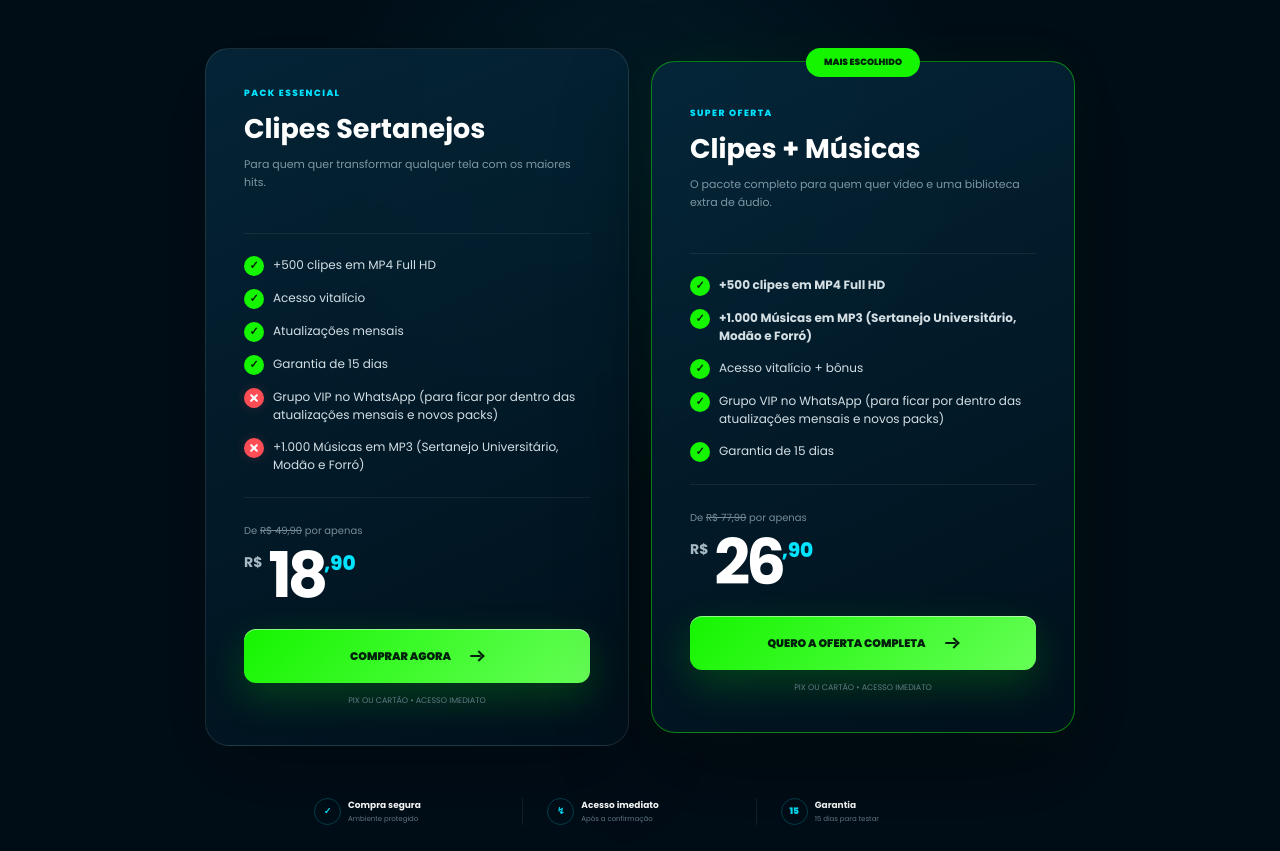
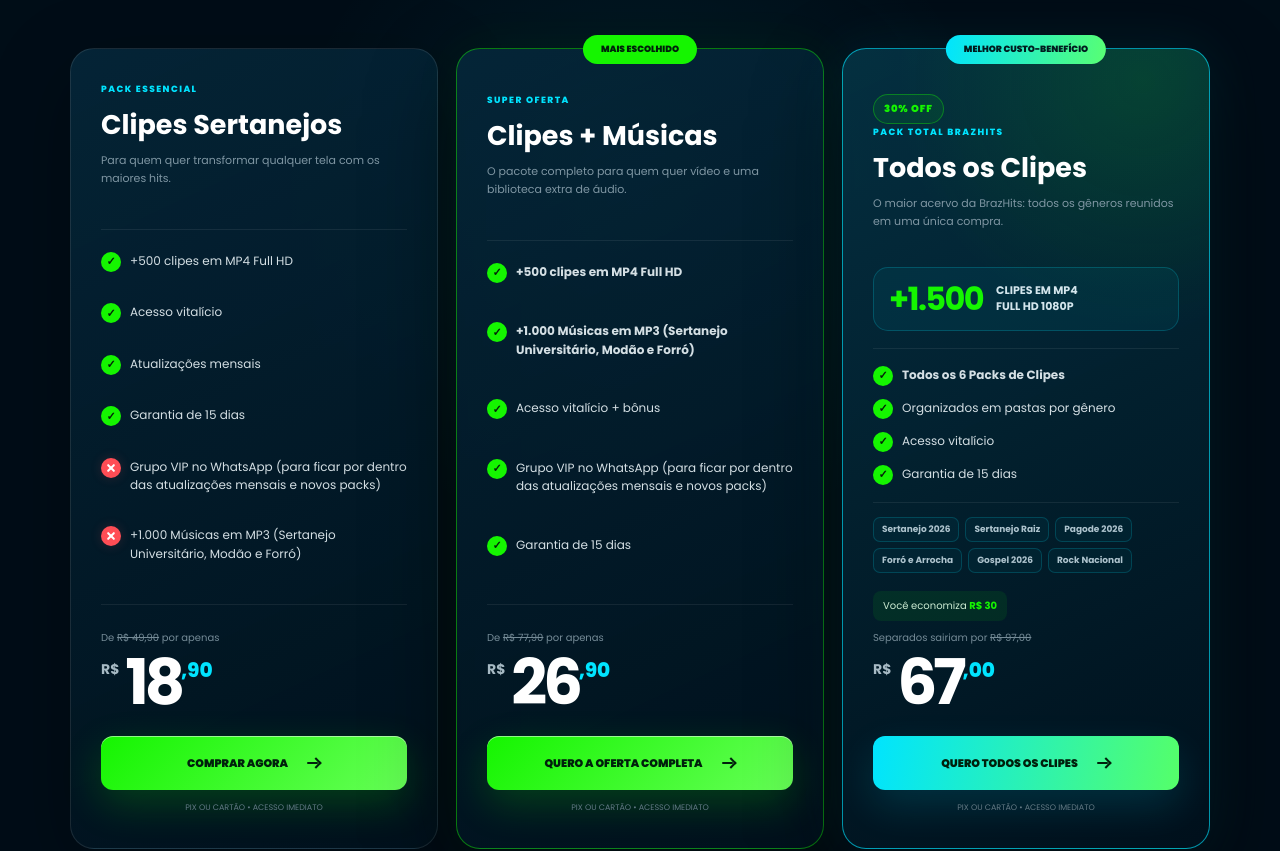
Before and after one commit to anthonyenzo/lp-clipesertanejo, a Next.js app: page / in a window 1280 px wide. Shown: the part 5900-6751 px from the top of the page. Built offline with nearby package versions, Linux system fonts and the light colour scheme.

Commit message:
Add complete clips offer

```diff
--- a/app/globals.css
+++ b/app/globals.css
@@ -75,6 +75,41 @@
   .price-card .check-list li>span{width:24px;height:24px;font-size:12px}
   .price-old{font-size:12px}
   .payment-note{font-size:9px}
+}
+
+/* Third offer: full BrazHits video catalog. */
+.pricing-grid{max-width:1180px;grid-template-columns:repeat(3,minmax(0,1fr));gap:18px;align-items:stretch}
+.price-card{display:flex;min-width:0;flex-direction:column;padding:34px 30px}
+.price-card.featured{transform:none}
+.price-card .check-list{flex:1;min-height:0}
+.price-card.ultimate{border-color:rgba(0,228,255,.62);background:radial-gradient(circle at 82% 4%,rgba(21,245,0,.12),transparent 30%),linear-gradient(155deg,rgba(4,50,67,.94),rgba(0,16,28,.98));box-shadow:0 32px 90px rgba(0,0,0,.46),0 0 55px rgba(0,228,255,.09)}
+.price-card.ultimate .recommended{color:#001b1f;background:linear-gradient(100deg,var(--cyan),#58ff73)}
+.discount-chip{width:fit-content;margin:11px 0 2px;padding:6px 10px;border:1px solid rgba(21,245,0,.36);border-radius:99px;color:var(--green);background:rgba(21,245,0,.08);font-size:10px;font-weight:900;letter-spacing:.08em}
+.ultimate-highlight{display:flex;align-items:center;gap:13px;margin:18px 0 2px;padding:15px;border:1px solid rgba(0,228,255,.2);border-radius:15px;background:rgba(0,228,255,.055)}
+.ultimate-highlight strong{color:var(--green);font-size:32px;line-height:1;letter-spacing:-.05em}
+.ultimate-highlight span{color:#d4e6ed;font-size:11px;font-weight:700;line-height:1.45;text-transform:uppercase}
+.price-card.ultimate .check-list{margin-top:15px;margin-bottom:16px;padding-block:17px}
+.genre-pills{display:flex;flex-wrap:wrap;gap:6px;margin:-2px 0 18px}
+.genre-pills span{padding:6px 8px;border:1px solid rgba(0,228,255,.18);border-radius:7px;color:#aec4ce;background:rgba(0,228,255,.035);font-size:9px;font-weight:650;line-height:1.25}
+.saving-line{width:fit-content;margin-bottom:9px;padding:7px 10px;border-radius:8px;color:#ccebd2;background:rgba(21,245,0,.08);font-size:10px}
+.saving-line strong{color:var(--green)}
+.price-card.ultimate .price-button{background:linear-gradient(100deg,var(--cyan),#55ff69);box-shadow:0 16px 40px rgba(0,228,255,.14)}
+
+@media(max-width:980px){
+  .pricing-grid{max-width:760px;grid-template-columns:repeat(2,minmax(0,1fr))}
+  .price-card.ultimate{grid-column:1/-1;width:min(100%,520px);justify-self:center}
+}
+@media(max-width:640px){
+  .pricing-grid{grid-template-columns:1fr;gap:30px}
+  .price-card.ultimate{grid-column:auto;width:100%;margin-top:18px}
+  .price-card.ultimate .recommended{max-width:calc(100% - 34px);text-align:center}
+  .discount-chip{margin-top:14px;font-size:11px}
+  .ultimate-highlight{gap:15px;margin-top:20px;padding:17px}
+  .ultimate-highlight strong{font-size:38px}
+  .ultimate-highlight span{font-size:12px}
+  .genre-pills{gap:7px;margin-bottom:20px}
+  .genre-pills span{padding:7px 9px;font-size:11px}
+  .saving-line{padding:8px 11px;font-size:12px}
 }
 /* Mobile FAQ and testimonial readability. */
 @media(max-width:640px){
--- a/app/page.tsx
+++ b/app/page.tsx
@@ -4,6 +4,7 @@ import { useEffect, useRef, useState, type ReactNode } from "react";
 
 const CHECKOUT_CLIPES = "https://checkout.brazhits.com.br/checkout/cms3nyhqu00q101ojp5uriham?offer=7JM1ZJ5";
 const CHECKOUT_COMPLETO = "https://checkout.brazhits.com.br/checkout/cms52ikdc02i901px1sn02df1?offer=hmf38kc";
+const CHECKOUT_TODOS_CLIPES = "https://checkout.brazhits.com.br/checkout/cmsrukfkk00sw01pw02ag439i?offer=osiy9l6";
 const WHATSAPP = "https://wa.me/5538984020274?text=Ol%C3%A1!%20Vim%20pelo%20suporte%20do%20Pack%20de%20Clipes";
 
 const BASE_PATH = process.env.NEXT_PUBLIC_DEPLOY_BASE_PATH ?? "";
@@ -170,9 +171,10 @@ export default function Home() {
 
       <section className="section catalog"><div className="shell"><Reveal><SectionTitle eyebrow="100% atualizado" title={<>Alguns dos DVDs em <span>alta qualidade</span> que você vai encontrar.</>} text="Uma amostra do acervo. Dentro do Pack tem muito mais." /></Reveal><div className="album-grid">{albums.map((album, index) => <Reveal className="album-card" delay={(index % 4) * 55} key={album.title}><div className="album-image"><img src={album.image} alt={`Capa de ${album.title} - ${album.artist}`} loading="lazy" /><span className="album-play"><PlayIcon /></span></div><strong>{album.title}</strong><span>{album.artist}</span></Reveal>)}</div><Reveal><p className="catalog-more">+ lançamentos e <strong>muito mais!</strong></p></Reveal></div></section>
 
-      <section className="section pricing" id="super-oferta"><div className="shell"><Reveal><SectionTitle eyebrow="Escolha sua oferta" title={<>Um pagamento. <span>Clipes e músicas sem mensalidade.</span></>} text="Acesso imediato e vitalício. Escolha a opção que combina com você." /></Reveal><div className="pricing-grid">
+      <section className="section pricing" id="super-oferta"><div className="shell"><Reveal><SectionTitle eyebrow="Escolha sua oferta" title={<>Um pagamento. <span>Seu som completo, sem mensalidade.</span></>} text="Acesso imediato e vitalício. Escolha a opção que combina com você." /></Reveal><div className="pricing-grid">
         <Reveal className="price-card"><div className="plan-label">PACK ESSENCIAL</div><h3>Clipes Sertanejos</h3><p className="plan-description">Para quem quer transformar qualquer tela com os maiores hits.</p><ul className="check-list"><CheckItem>+500 clipes em MP4 Full HD</CheckItem><CheckItem>Acesso vitalício</CheckItem><CheckItem>Atualizações mensais</CheckItem><CheckItem>Garantia de 15 dias</CheckItem><CheckItem excluded>Grupo VIP no WhatsApp (para ficar por dentro das atualizações mensais e novos packs)</CheckItem><CheckItem excluded>+1.000 Músicas em MP3 (Sertanejo Universitário, Modão e Forró)</CheckItem></ul><div className="price-old">De <s>R$ 49,90</s> por apenas</div><div className="price"><span>R$</span><strong>18</strong><sup>,90</sup></div><a className="cta price-button" href={CHECKOUT_CLIPES} target="_blank" rel="noopener noreferrer">Comprar agora <ArrowIcon /></a><div className="payment-note">PIX ou cartão • acesso imediato</div></Reveal>
         <Reveal id="oferta-completa" className="price-card featured" delay={100}><div className="recommended">MAIS ESCOLHIDO</div><div className="plan-label">SUPER OFERTA</div><h3>Clipes + Músicas</h3><p className="plan-description">O pacote completo para quem quer vídeo e uma biblioteca extra de áudio.</p><ul className="check-list"><CheckItem><strong>+500 clipes em MP4 Full HD</strong></CheckItem><CheckItem><strong>+1.000 Músicas em MP3 (Sertanejo Universitário, Modão e Forró)</strong></CheckItem><CheckItem>Acesso vitalício + bônus</CheckItem><CheckItem>Grupo VIP no WhatsApp (para ficar por dentro das atualizações mensais e novos packs)</CheckItem><CheckItem>Garantia de 15 dias</CheckItem></ul><div className="price-old">De <s>R$ 77,90</s> por apenas</div><div className="price"><span>R$</span><strong>26</strong><sup>,90</sup></div><a className="cta price-button" href={CHECKOUT_COMPLETO} target="_blank" rel="noopener noreferrer">Quero a oferta completa <ArrowIcon /></a><div className="payment-note">PIX ou cartão • acesso imediato</div></Reveal>
+        <Reveal id="todos-os-clipes" className="price-card ultimate" delay={200}><div className="recommended">MELHOR CUSTO-BENEFÍCIO</div><div className="discount-chip">30% OFF</div><div className="plan-label">PACK TOTAL BRAZHITS</div><h3>Todos os Clipes</h3><p className="plan-description">O maior acervo da BrazHits: todos os gêneros reunidos em uma única compra.</p><div className="ultimate-highlight"><strong>+1.500</strong><span>clipes em MP4<br />Full HD 1080p</span></div><ul className="check-list"><CheckItem><strong>Todos os 6 Packs de Clipes</strong></CheckItem><CheckItem>Organizados em pastas por gênero</CheckItem><CheckItem>Acesso vitalício</CheckItem><CheckItem>Garantia de 15 dias</CheckItem></ul><div className="genre-pills" aria-label="Gêneros incluídos"><span>Sertanejo 2026</span><span>Sertanejo Raiz</span><span>Pagode 2026</span><span>Forró e Arrocha</span><span>Gospel 2026</span><span>Rock Nacional</span></div><div className="saving-line">Você economiza <strong>R$ 30</strong></div><div className="price-old">Separados sairiam por <s>R$ 97,00</s></div><div className="price"><span>R$</span><strong>67</strong><sup>,00</sup></div><a className="cta price-button" href={CHECKOUT_TODOS_CLIPES} target="_blank" rel="noopener noreferrer">Quero todos os clipes <ArrowIcon /></a><div className="payment-note">PIX ou cartão • acesso imediato</div></Reveal>
       </div><Reveal className="security-row"><span><i>✓</i><strong>Compra segura</strong><small>Ambiente protegido</small></span><span><i>↯</i><strong>Acesso imediato</strong><small>Após a confirmação</small></span><span><i>15</i><strong>Garantia</strong><small>15 dias para testar</small></span></Reveal></div></section>
 
       <section className="section guarantee"><div className="shell guarantee-card"><Reveal className="guarantee-seal"><span>15</span><strong>DIAS</strong><small>GARANTIA</small></Reveal><Reveal className="guarantee-copy" delay={100}><span className="eyebrow">Risco zero para você</span><h2>Teste o Pack BrazHits com <span>garantia incondicional.</span></h2><p>Você tem 15 dias para conhecer o conteúdo. Se não ficar satisfeito, solicite o reembolso dentro do prazo da garantia.</p></Reveal></div></section>
```
